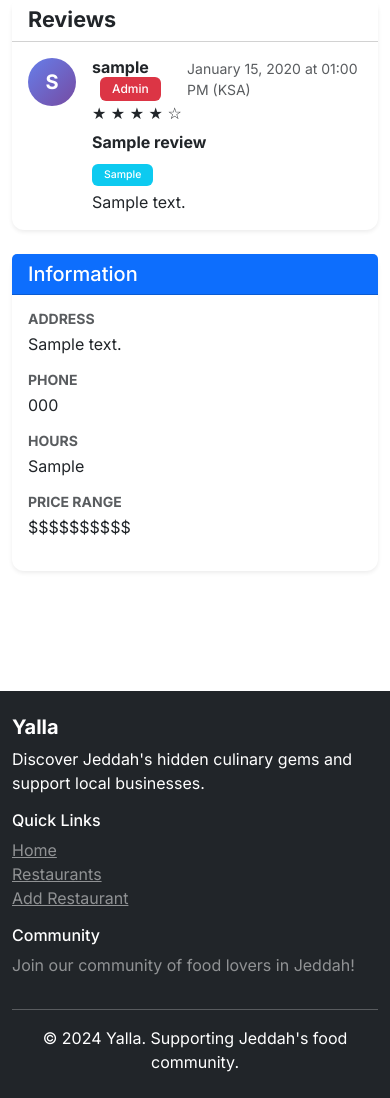
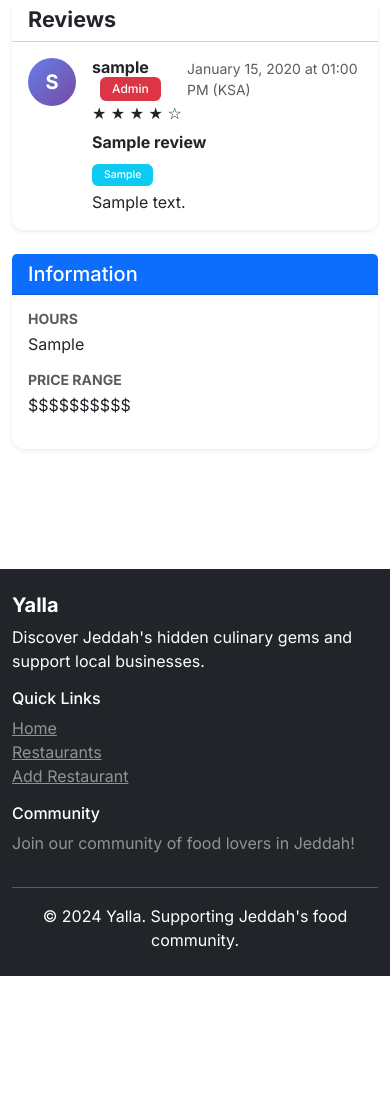
Before and after one commit to buzziyad-dev/FlaskWebInterface, a Flask app: page /restaurant/1 in a window 390 px wide. Shown: the part 768-1866 px from the top of the page. After the commit the page ends 1744 px from the top, so only its background shows below. Run offline with Flask 3, Linux system fonts and the light colour scheme; tables that the repository leaves empty hold one stand-in row (values such as "Sample post"); grey boxes marked "Sample" are stand-in pictures; some libraries are stand-ins or nearby versions.

Commit message:
Remove phone and address information from restaurant details and admin views
Removes 'address' and 'phone' fields from API responses, admin dashboard forms and displays, and restaurant detail pages in routes.py and associated HTML templates.

Replit-Commit-Author: Agent
Replit-Commit-Session-Id: 78022650-b197-4b25-a08c-351b457456cb
Replit-Commit-Checkpoint-Type: full_checkpoint
Replit-Commit-Event-Id: 0d06479c-fbea-4834-9ae1-85d2030bca0d
Replit-Commit-Screenshot-Url: https://storage.googleapis.com/screenshot-production-us-central1/cd58748b-bb1d-40c8-ab76-3e170f53750e/78022650-b197-4b25-a08c-351b457456cb/PcAI1e6

```diff
--- a/routes.py
+++ b/routes.py
@@ -440,8 +440,6 @@ def admin_api_data():
             'cuisine': r.cuisine.name,
             'description': r.description[:100],
             'full_description': r.description,
-            'address': r.address,
-            'phone': r.phone,
             'working_hours': r.working_hours,
             'price_range': r.price_range,
             'is_small_business': r.is_small_business,
@@ -637,9 +635,7 @@ def edit_restaurant(id):
     try:
         restaurant.name = request.form.get('name', restaurant.name).strip()[:100] or restaurant.name
         restaurant.description = request.form.get('description', restaurant.description).strip()[:1000] or restaurant.description
-        restaurant.address = request.form.get('address', restaurant.address).strip()[:200] or restaurant.address
-        restaurant.phone = request.form.get('phone', restaurant.phone).strip()[:20] or restaurant.phone
-        restaurant.working_hours = request.form.get('working_hours', restaurant.working_hours).strip()[:100] or restaurant.working_hours
+        restaurant.working_hours = request.form.get('working_hours', restaurant.working_hours).strip()[:500] or restaurant.working_hours
 
         # Validate cuisine exists
         cuisine_id = int(request.form.get('cuisine_id', restaurant.cuisine_id))
--- a/templates/restaurant_detail.html
+++ b/templates/restaurant_detail.html
@@ -159,18 +159,6 @@
                     <h5 class="mb-0">Information</h5>
                 </div>
                 <div class="card-body">
-                    <div class="mb-3">
-                        <h6 class="fw-bold text-muted small mb-1">ADDRESS</h6>
-                        <p class="mb-0">{{ restaurant.address }}</p>
-                    </div>
-
-                    {% if restaurant.phone %}
-                    <div class="mb-3">
-                        <h6 class="fw-bold text-muted small mb-1">PHONE</h6>
-                        <p class="mb-0">{{ restaurant.phone }}</p>
-                    </div>
-                    {% endif %}
-
                     {% if restaurant.working_hours %}
                     <div class="mb-3">
                         <h6 class="fw-bold text-muted small mb-1">HOURS</h6>
```
Also changed, not shown: templates/admin_dashboard.html (+0 -23 lines).
